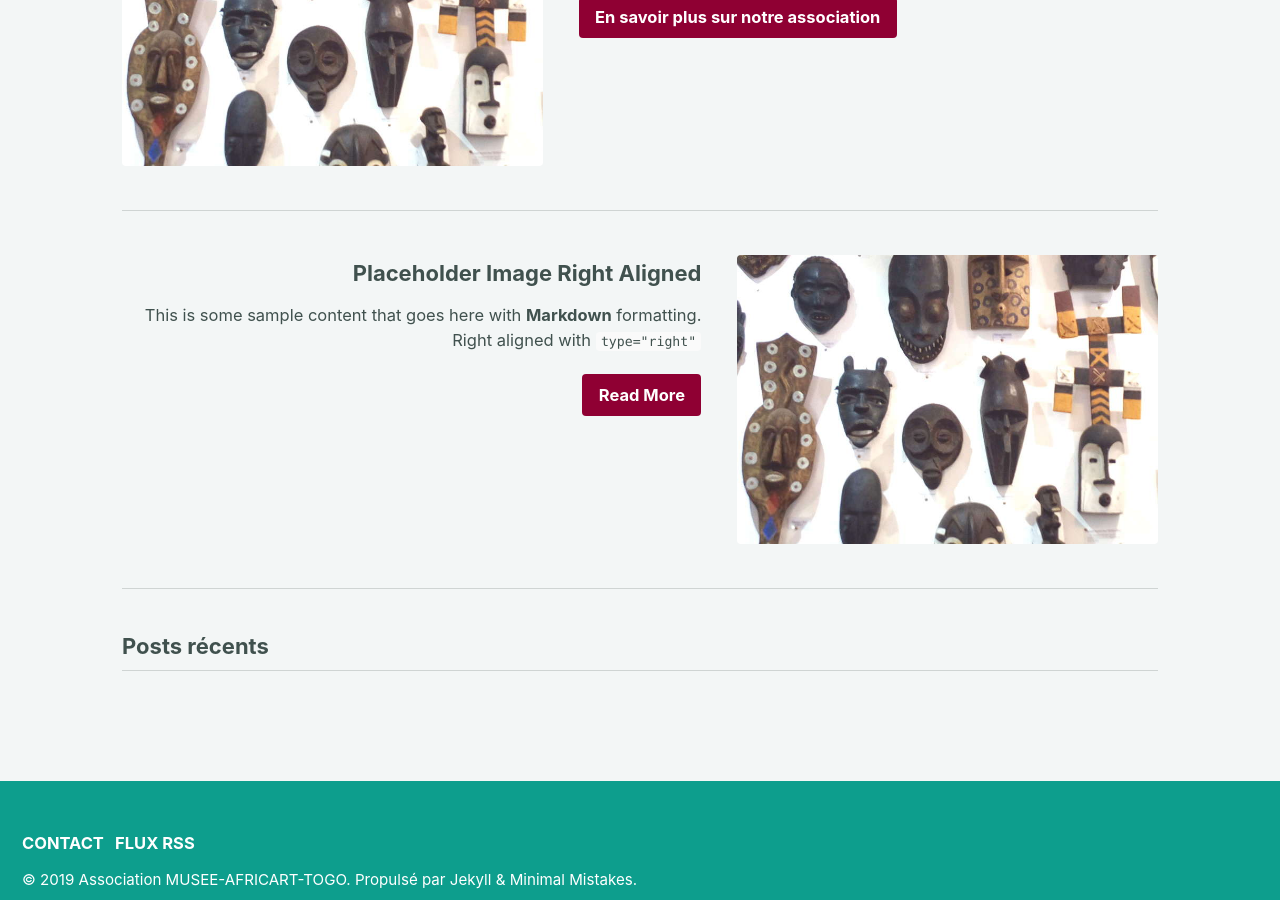
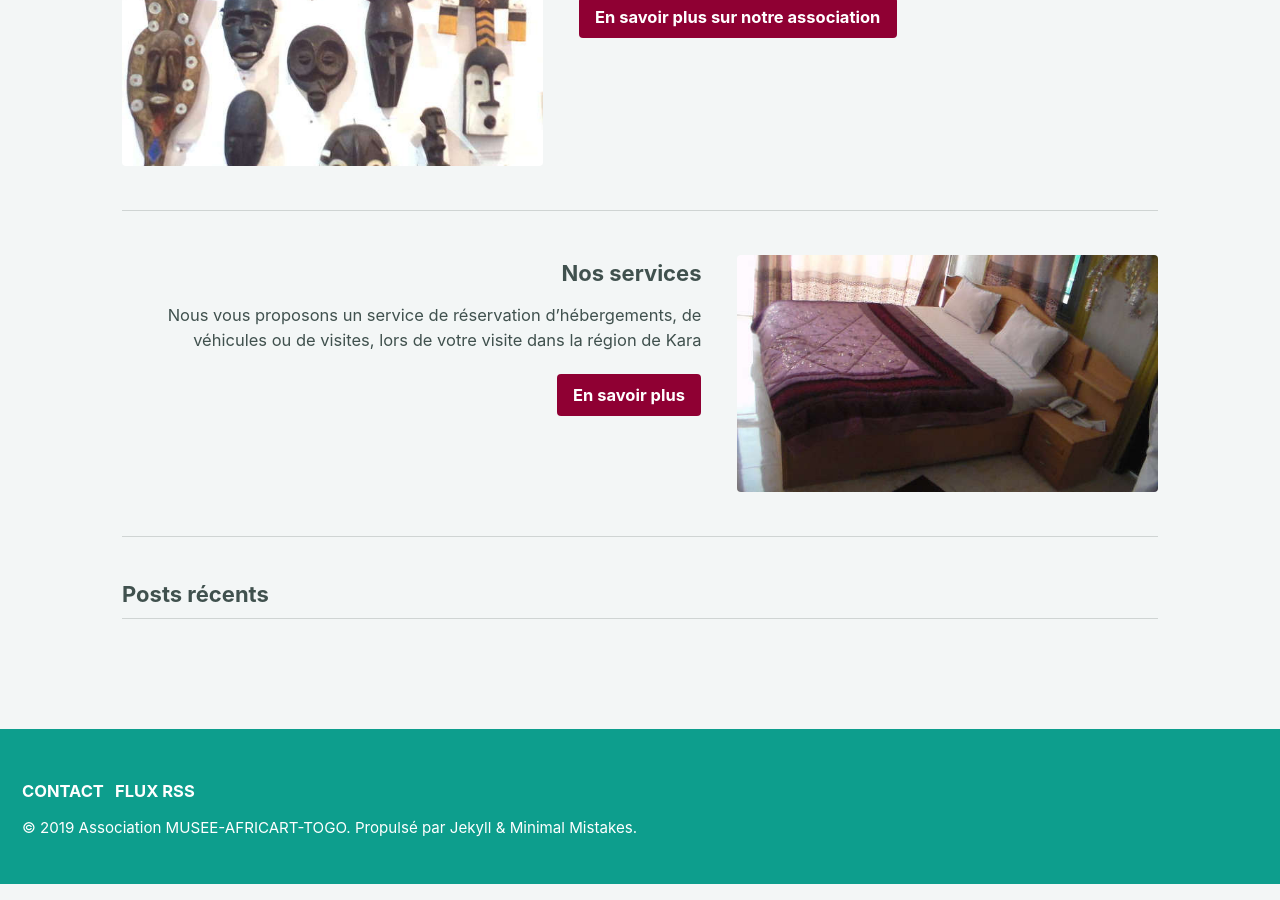
Before and after one commit to africart/musee-africart-togo.com, a Jekyll site: the page built from index.html, in a window 1280 px wide and 900 px high, scrolled down 740 px. Built offline with Jekyll 4.4.1, drawn with Linux system fonts in a browser that asks for light colours; a script that is not in the unit is left out.

Commit message:
home page edit

```diff
--- a/index.html
+++ b/index.html
@@ -13,20 +13,21 @@ header:
 excerpt: "Faites un voyage dans une collection exceptionnelle."
 
 feature_row2:
-  - image_path: /img/musee/africart-kara-musee-masques-01-800x548.jpg
+  - image_path: /img/musee/africart-kara-musee-masques-01-600x411.jpg
     alt: "Notre Association"
     title: "Notre association"
     excerpt: 'Nous sommes une association de promotion du tourisme dans la région de Kara au Togo.'
     url: "/association/"
     btn_label: "En savoir plus sur notre association"
     btn_class: "btn--primary"
+
 feature_row3:
-  - image_path: /img/musee/africart-kara-musee-masques-01-800x548.jpg
-    alt: "placeholder image 2"
-    title: "Placeholder Image Right Aligned"
-    excerpt: 'This is some sample content that goes here with **Markdown** formatting. Right aligned with `type="right"`'
+  - image_path: /img/services/musee-africart-togo-hebergement-kara-600x337.jpg
+    alt: "Nos services"
+    title: "Nos services"
+    excerpt: "Nous vous proposons un service de réservation d'hébergements, de véhicules ou de visites, lors de votre visite dans la région de Kara"
     url: "#test-link"
-    btn_label: "Read More"
+    btn_label: "En savoir plus"
     btn_class: "btn--primary"
 
 ---
```
